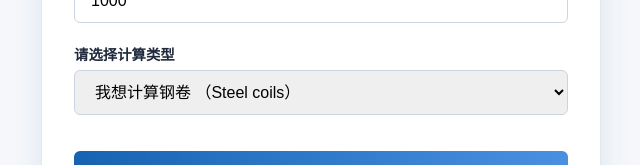
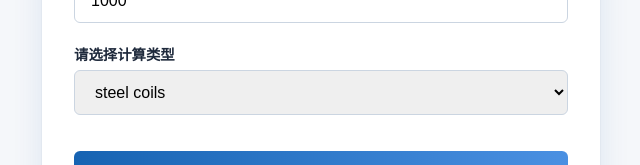
Before and after one commit to yalesherwin/calculatemeter, a plain HTML site: page index.html in a window 1280 px wide. Shown: the part 359-524 px from the top of the page, without its empty margins (319-959 px from the left). Drawn offline with Linux system fonts and the light colour scheme.

Commit message:
Update index.html

```diff
--- a/index.html
+++ b/index.html
@@ -199,8 +199,8 @@
         <label class="l10n active" data-lang="zh">请选择计算类型</label>
         <label class="l10n" data-lang="en">Select Calculation Type</label>
         <select id="isRoofed" onchange="toggleRoofInput()">
-          <option value="no">我想计算钢卷 （Steel coils）</option>
-          <option value="yes">我想计算压瓦（Roofing Sheets）</option>
+          <option value="no"> steel coils </option>
+          <option value="yes"> Roofing Sheets </option>
         </select>
       </div>
 
```
